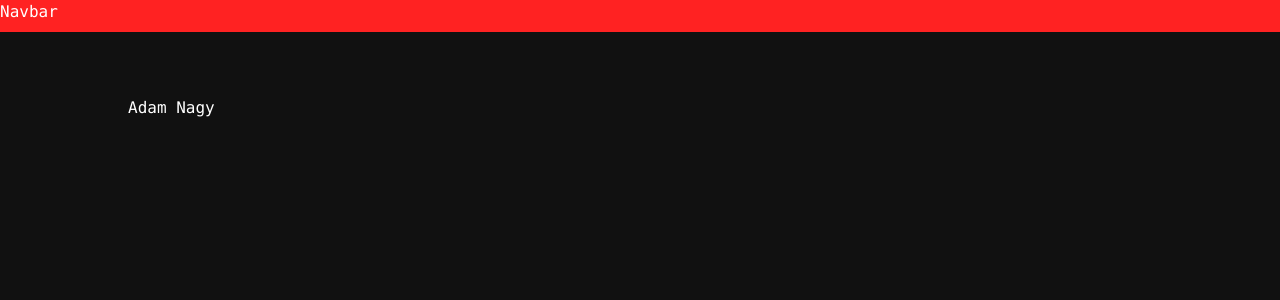
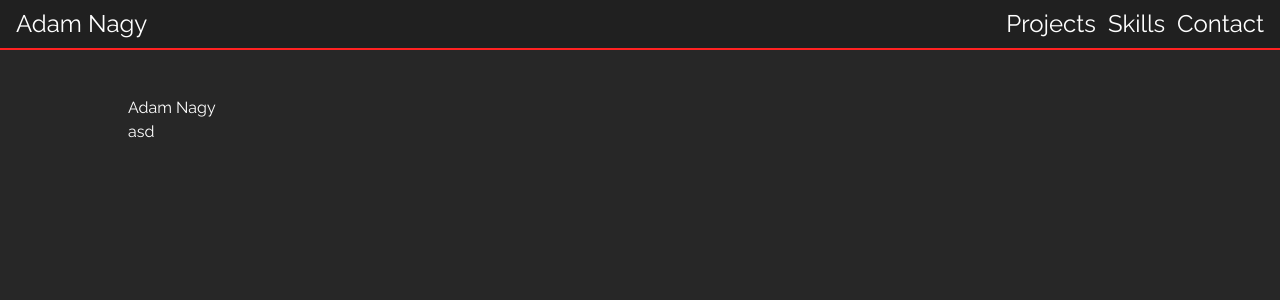
Before and after one commit to DraconDev/next-portfolio, a Next.js app: page / in a window 1280 px wide. Shown: the top 300 px of the page. Built offline with nearby package versions, Linux system fonts and the light colour scheme.

Commit message:
add user data

```diff
--- a/app/layout.tsx
+++ b/app/layout.tsx
@@ -1,13 +1,14 @@
-import Navbar from "@/components/navbar";
+import Navbar from "@/components/navbar/Navbar";
 import type { Metadata } from "next";
-import { Inter } from "next/font/google";
+import { Raleway } from "next/font/google";
 import "./globals.css";
 
-const inter = Inter({ subsets: ["latin"] });
+// const inter = Inter({ subsets: ["latin"] });
+const raleway = Raleway({ subsets: ["latin"] });
 
 export const metadata: Metadata = {
-    title: "Create Next App",
-    description: "Generated by create next app",
+    title: "Adam Nagy portfolio",
+    description: "Check out my work",
 };
 
 export default function RootLayout({
@@ -17,7 +18,7 @@ export default function RootLayout({
 }) {
     return (
         <html lang="en">
-            <body className={`${inter.className} bg-primary `}>
+            <body className={`${raleway.className} bg-primary text-white`}>
                 <Navbar />
                 {children}
             </body>
--- a/app/page.tsx
+++ b/app/page.tsx
@@ -1,5 +1,4 @@
 "use client";
-import Navbar from "@/components/navbar";
 import MyContext from "@/state/Context";
 import { useContext } from "react";
 
@@ -7,9 +6,12 @@ export default function Home() {
     const state = useContext(MyContext);
     return (
         <main className="flex min-h-screen flex-col items-center justify-between p-24 text-">
-            <div className="z-10 w-full max-w-5xl items-center justify-between font-mono  text-white">
-                <Navbar />
+            <div
+                className=" w-full max-w-5xl items-center justify-between  text-white"
+
+            >
                 {state.fullName}
+                <div className="h-[4000px]">asd</div>
             </div>
         </main>
     );
--- /dev/null
+++ b/components/intro/Intro.tsx
@@ -0,0 +1,17 @@
+"use client";
+import MyContext from "@/state/Context";
+import { useContext } from "react";
+
+type Props = {};
+
+const Intro = (props: Props) => {
+    const state = useContext(MyContext);
+    return (
+        <div className="flex content-center">
+            <h1 className="text-xl">{state.fullName}</h1>
+            <div className="">{state.introduction}</div>
+        </div>
+    );
+};
+
+export default Intro;
--- a/components/navbar.tsx
+++ /dev/null
@@ -1,9 +0,0 @@
-type Props = {};
-
-const Navbar = (props: Props) => {
-    return (
-        <div className="fixed left-0 top-0 h-8  bg-accent w-full">Navbar</div>
-    );
-};
-
-export default Navbar;
--- /dev/null
+++ b/components/navbar/Narbar_button.tsx
@@ -0,0 +1,19 @@
+"use client";
+import Link from "next/link";
+
+type Props = {
+    name: string;
+    href: string;
+};
+
+const Navbar_button = ({ name, href }: Props) => {
+    return (
+        <div className="w-full">
+            <Link href={href}>
+                <div className="w-full">{name}</div>
+            </Link>
+        </div>
+    );
+};
+
+export default Navbar_button;
--- /dev/null
+++ b/components/navbar/Navbar.tsx
@@ -0,0 +1,45 @@
+"use client";
+import MyContext from "@/state/Context";
+import { useContext } from "react";
+import Navbar_button from "./Narbar_button";
+
+type Props = {};
+
+type Options = {
+    [key: string]: string;
+};
+
+const options: Options = {
+    Projects: "#projects",
+    Skills: "#skills",
+    Contact: "#contact",
+};
+
+const Navbar = (props: Props) => {
+    const state = useContext(MyContext);
+    return (
+        <div
+            className=" z-10 fixed left-0 top-0   bg-secondary w-full p-2 px-4  border-b-2 border-accent sm:text-sm md:text-lg lg:text-2xl "
+            id="home"
+        >
+            <div className="flex justify-between">
+                <Navbar_button
+                    href="#home"
+                    name={state.fullName}
+                />
+                <div className="flex gap-3">
+                    {Object.keys(options).map((key) => (
+                        <Navbar_button
+                            key={key}
+                            name={key}
+                            href={options[key]}
+                        />
+                    ))}
+                </div>
+            </div>
+            <div className=""></div>
+        </div>
+    );
+};
+
+export default Navbar;
--- a/state/Context.tsx
+++ b/state/Context.tsx
@@ -1,7 +1,59 @@
 import { createContext } from "react";
 
+interface Project {
+    name: string;
+    github_link: string;
+    description: string;
+    host_link: string;
+    image_path: string;
+}
+
+interface Skills {
+    Languages: string[];
+    FrontEnd: string[];
+    BackEnd: string[];
+    Design: string[];
+    "Data & API": string[];
+    Automation: string[];
+    // Version Control: string[]; // Uncomment if needed
+}
+
+interface User {
+    fullName: string;
+    introduction: string;
+    email: string;
+    projects: Record<number, Project>;
+    skills: Skills;
+}
+
+const user: User = {
+    fullName: "Adam Nagy",
+    introduction:
+        "Software engineer focused on full stack development with over 20 years of programming experience.",
+    email: "adamnagywork@gmail.com",
+    projects: {
+        // Projects here
+    },
+    skills: {
+        Languages: ["Javascript", "Typescript", "Python", "Go", "Rust", "C++"],
+        FrontEnd: ["React", "Next", "Redux", "Zustand", "Context"],
+        BackEnd: ["Node", "Express", "Next", "Gin", "Flask", "Django"],
+        Design: ["Tailwind", "CSS", "SASS", "MUI"],
+        "Data & API": [
+            "Mongo",
+            "PostgreSQL",
+            "AWS",
+            "Firebase",
+            "Supabase",
+            "Redis",
+        ],
+        Automation: ["Playwright", "Selenium"],
+        // Version Control: ["Git"], // Uncomment if needed
+    },
+};
+
 const state = {
-    fullName: "Adam Nagy",
+    ...user,
 };
 
 const MyContext = createContext(state);
--- a/tailwind.config.ts
+++ b/tailwind.config.ts
@@ -14,8 +14,8 @@ const config: Config = {
                     "conic-gradient(from 180deg at 50% 50%, var(--tw-gradient-stops))",
             },
             colors: {
-                primary: "#111", // black
-                secondary: "#222", // dark gray
+                primary: "#272727", // black
+                secondary: "#202020", // dark gray
                 accent: "#f22", // medium gray
             },
         },
```
